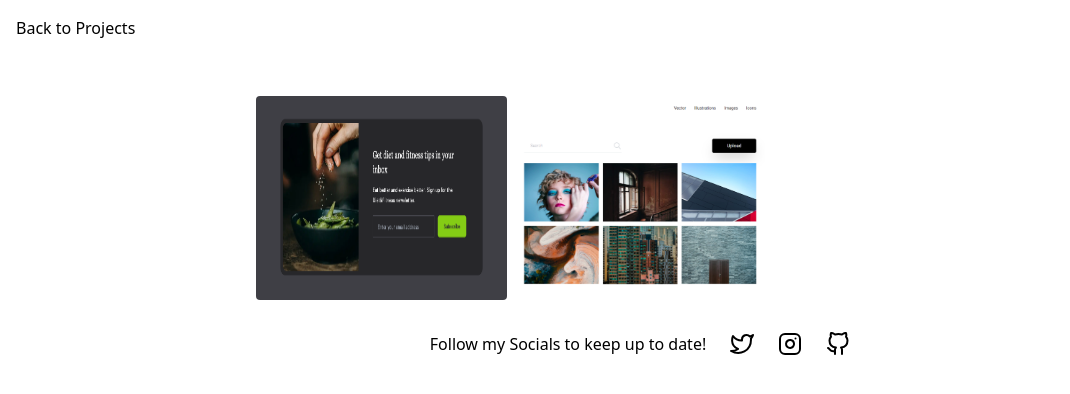
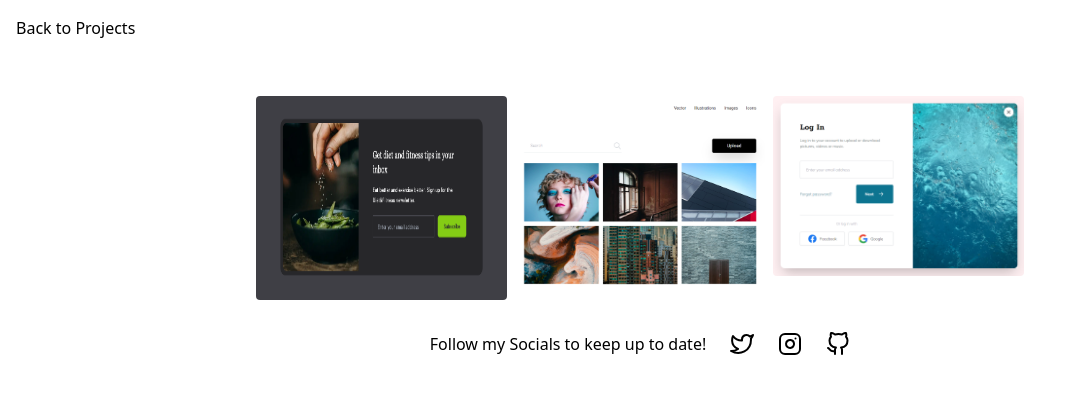
Before and after one commit to hayden-93/tailwind-website-projects, a Next.js app: page / in a window 1280 px wide. Shown: the top 394 px of the page, without its empty margins (0-1070 px from the left). Built offline with nearby package versions, Linux system fonts and the light colour scheme.

Commit message:
refactor: Login Modal Project
remove duplicate link
add project completed image to home page

```diff
--- a/pages/index.tsx
+++ b/pages/index.tsx
@@ -25,6 +25,15 @@ export default function Home() {
             className='rounded'
           />
         </Link>
+        <Link href='/login-modal'>
+          <Image
+            src='/images/login-modal/login-modal.png'
+            alt='Image Gallery'
+            width={300}
+            height={300}
+            className='rounded'
+          />
+        </Link>
       </div>
     </div>
   );
--- a/pages/login-modal.tsx
+++ b/pages/login-modal.tsx
@@ -3,8 +3,6 @@ import React from 'react';
 import Image from 'next/image';
 import Link from 'next/link';
 import Head from 'next/head';
-
-import { ArrowRight, X } from 'react-feather';
 
 const LoginModal = () => {
   return (
@@ -15,9 +13,6 @@ const LoginModal = () => {
           rel='stylesheet'
         />
       </Head>
-      <div>
-        <Link href='/'>Back to projects</Link>
-      </div>
       <div className='max-w-screen-md mx-auto flex bg-white mt-10 rounded-2xl shadow-2xl'>
         <div className='py-14 px-16 space-y-6'>
           <div className='space-y-4'>
```
Also changed, not shown: public/images/login-modal/login-modal.png (added).
